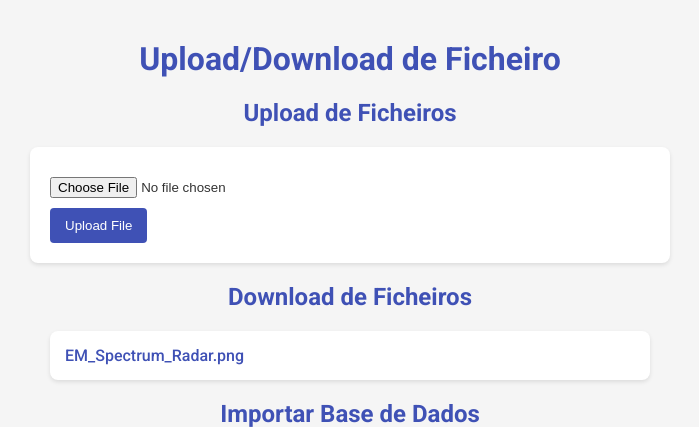
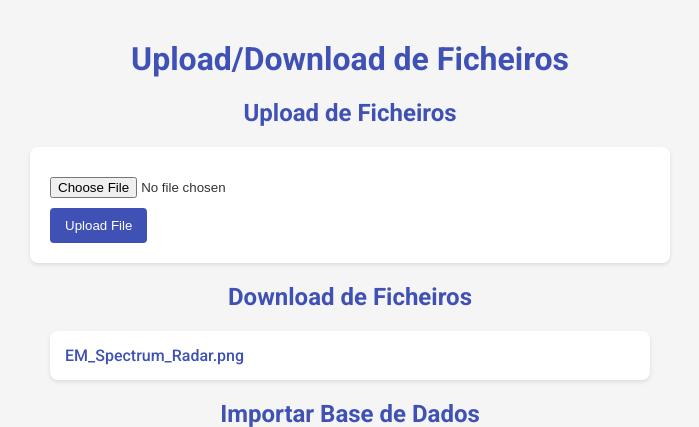
Before and after one commit to Deni29/upanddownfile, a PHP site: page / in a window 1280 px wide. Shown: the top 427 px of the page, without its empty margins (290-989 px from the left). Run offline with PHP 8.4, Linux system fonts and the light colour scheme.

Commit message:
update index.php

```diff
--- a/index.php
+++ b/index.php
@@ -3,12 +3,12 @@
 <head>
     <meta charset="UTF-8">
     <meta name="viewport" content="width=device-width, initial-scale=1.0">
-    <title>File Upload/Download</title>
+    <title>Upload/Download de Ficheiros</title>
     <link rel="stylesheet" href="style.css">
 </head>
 <body>
     <div class="container">
-        <h1>Upload/Download de Ficheiro</h1>
+        <h1>Upload/Download de Ficheiros</h1>
 
         <h2>Upload de Ficheiros</h2>
         <form action="upload.php" method="post" enctype="multipart/form-data">
```
